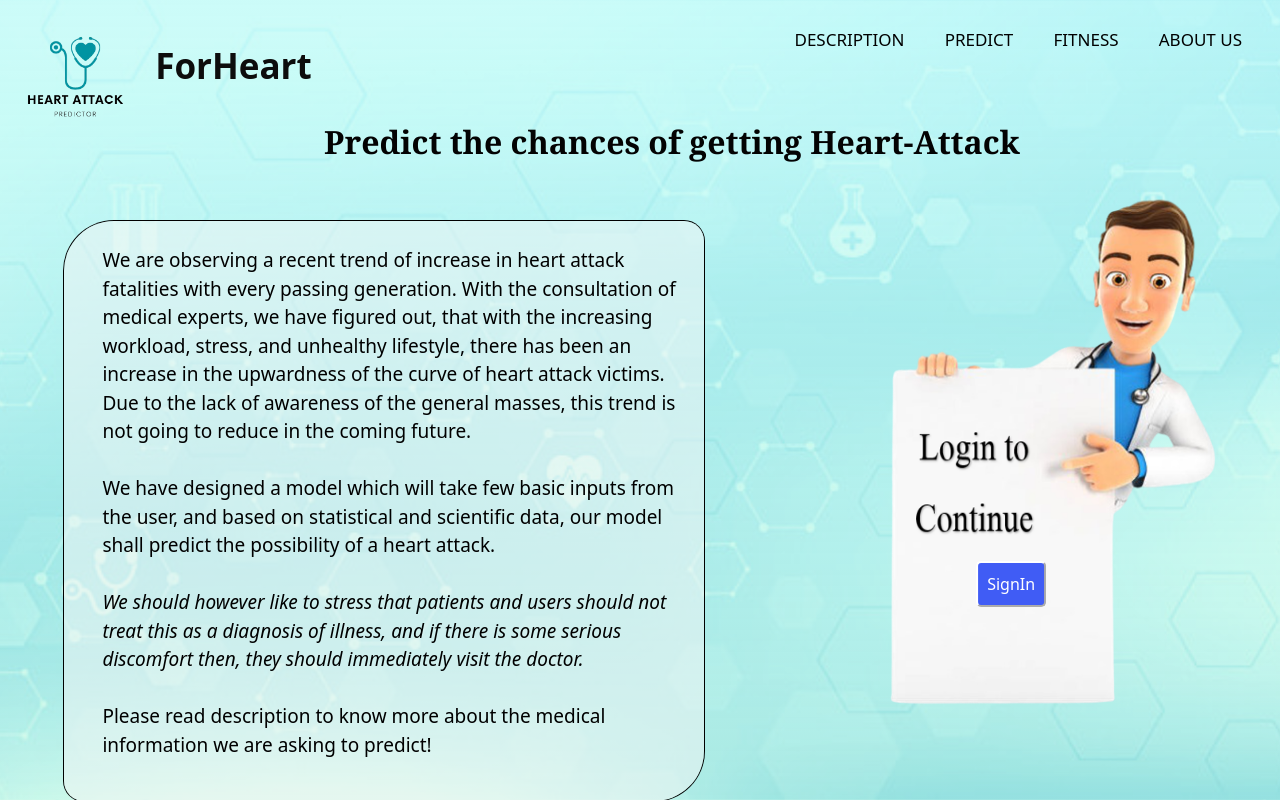
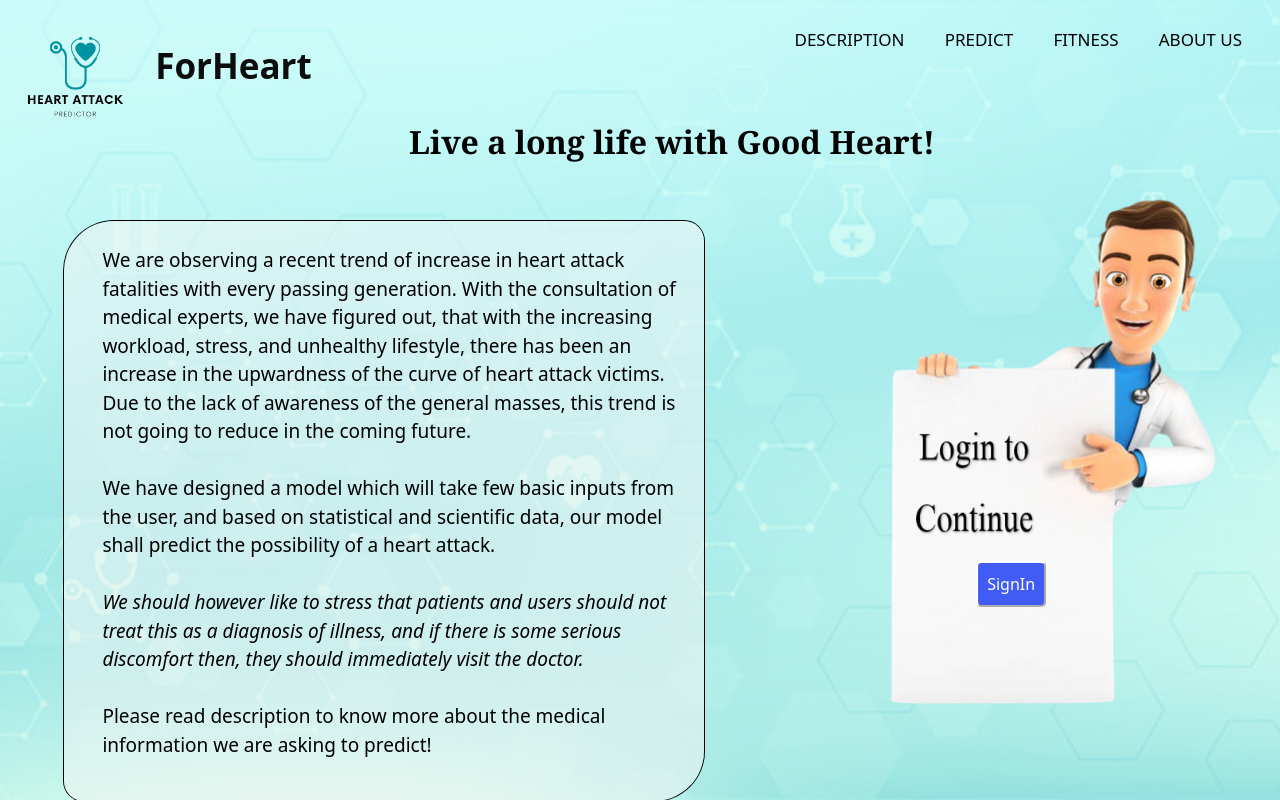
Before and after one commit to AniruddhA-Omni/ForHeart, a Flask app: page / in a window 1280 px wide. Shown: the top 800 px of the page. Run offline with Flask 2, Linux system fonts and the light colour scheme.

Commit message:
Changed texts in home page

```diff
--- a/templates/home.html
+++ b/templates/home.html
@@ -38,7 +38,7 @@
     </nav>
 
     <div class="heading1">
-      <p class="abtsubhead" style="text-align: center; color: rgb(3, 3, 3);"><b>Predict the chances of getting Heart-Attack</b></p>
+      <p class="abtsubhead" style="text-align: center; color: rgb(3, 3, 3);"><b>Live a long life with Good Heart! </b></p>
     </div>
 
 
```
